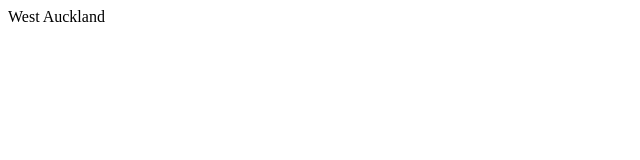
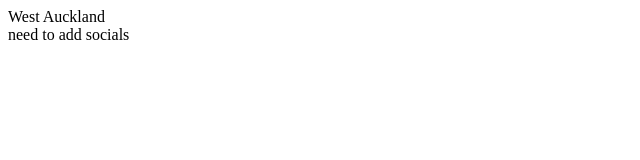
Before and after one commit to iL30N/WestAuckland, a plain HTML site: page index.html in a window 1280 px wide. Shown: the whole page, without its empty margins (0-640 px from the left). Drawn offline with Linux system fonts and the light colour scheme.

Commit message:
created assets folder & style.css file

```diff
--- a/index.html
+++ b/index.html
@@ -11,6 +11,6 @@
     <!-- main -->
     <main> </main>
     <!-- footer -->
-    <footer> </footer>
+    <footer> need to add socials </footer>
 </body>
 </html>
```
Also changed, not shown: assets/style.css (added).
